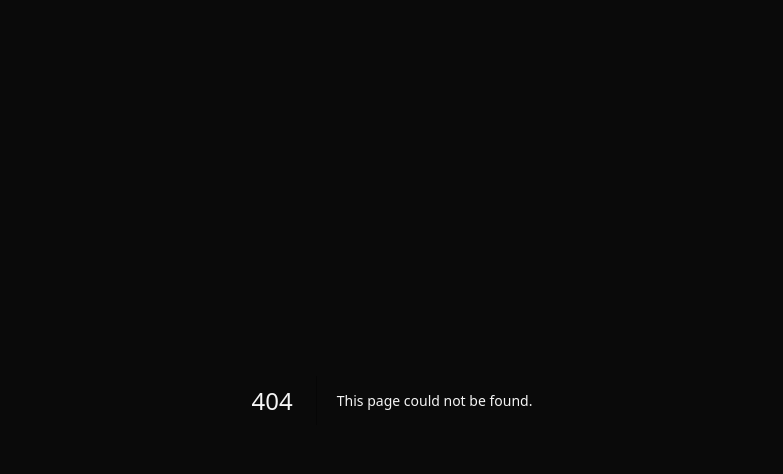
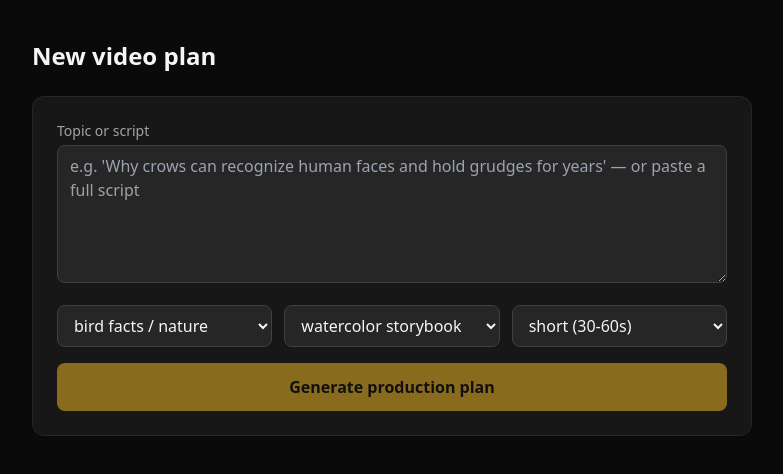
Before and after one commit to hergame-tech/sceneforge, a Next.js app: page /generate in a window 1280 px wide. Before the commit this address had no page. Shown: the top 474 px of the page, without its empty margins (248-1031 px from the left). Built offline with nearby package versions, Linux system fonts and the light colour scheme.

Commit message:
Create page.tsx

```diff
--- /dev/null
+++ b/app/generate/page.tsx
@@ -0,0 +1,165 @@
+"use client";
+import { useState } from "react";
+
+const NICHES = [
+  "bird facts / nature",
+  "ASMR / satisfying",
+  "history / mystery",
+  "finance / motivation",
+  "kids / storybook",
+  "true crime / dark storytelling",
+  "general faceless narration",
+];
+const STYLES = [
+  "watercolor storybook",
+  "cinematic realistic",
+  "3D render (Pixar-style)",
+  "flat 2D animation",
+  "live-action stock-style",
+  "ASMR macro/close-up",
+];
+const LENGTHS = ["short (30-60s)", "medium (2-4min)", "long (6-10min)"];
+
+export default function GeneratePage() {
+  const [topicOrScript, setTopic] = useState("");
+  const [niche, setNiche] = useState(NICHES[0]);
+  const [style, setStyle] = useState(STYLES[0]);
+  const [length, setLength] = useState(LENGTHS[0]);
+  const [loading, setLoading] = useState(false);
+  const [error, setError] = useState("");
+  const [plan, setPlan] = useState<any>(null);
+  const [copiedId, setCopiedId] = useState<string | null>(null);
+
+  async function handleGenerate() {
+    setError("");
+    setPlan(null);
+    setLoading(true);
+    try {
+      const res = await fetch("/api/generate", {
+        method: "POST",
+        headers: { "Content-Type": "application/json" },
+        body: JSON.stringify({ topicOrScript, niche, style, length }),
+      });
+      const data = await res.json();
+      if (!res.ok) {
+        setError(data.error || "Generation failed.");
+        return;
+      }
+      setPlan(data.plan);
+    } catch (e) {
+      setError("Network error. Please try again.");
+    } finally {
+      setLoading(false);
+    }
+  }
+
+  function copy(text: string, id: string) {
+    navigator.clipboard.writeText(text);
+    setCopiedId(id);
+    setTimeout(() => setCopiedId(null), 1500);
+  }
+
+  return (
+    <main className="min-h-screen max-w-3xl mx-auto px-6 py-10">
+      <h1 className="text-2xl font-bold mb-6">New video plan</h1>
+
+      <div className="bg-neutral-900 border border-neutral-800 rounded-xl p-6 space-y-4 mb-8">
+        <div>
+          <label className="text-sm text-neutral-400 block mb-1">Topic or script</label>
+          <textarea
+            value={topicOrScript}
+            onChange={(e) => setTopic(e.target.value)}
+            rows={5}
+            maxLength={6000}
+            placeholder="e.g. 'Why crows can recognize human faces and hold grudges for years' — or paste a full script"
+            className="w-full px-3 py-2 rounded-lg bg-neutral-800 border border-neutral-700 focus:outline-none focus:border-amber-400"
+          />
+        </div>
+        <div className="grid grid-cols-1 sm:grid-cols-3 gap-3">
+          <select value={niche} onChange={(e) => setNiche(e.target.value)} className="px-3 py-2 rounded-lg bg-neutral-800 border border-neutral-700">
+            {NICHES.map((n) => <option key={n}>{n}</option>)}
+          </select>
+          <select value={style} onChange={(e) => setStyle(e.target.value)} className="px-3 py-2 rounded-lg bg-neutral-800 border border-neutral-700">
+            {STYLES.map((s) => <option key={s}>{s}</option>)}
+          </select>
+          <select value={length} onChange={(e) => setLength(e.target.value)} className="px-3 py-2 rounded-lg bg-neutral-800 border border-neutral-700">
+            {LENGTHS.map((l) => <option key={l}>{l}</option>)}
+          </select>
+        </div>
+        {error && <p className="text-red-400 text-sm">{error}</p>}
+        <button
+          onClick={handleGenerate}
+          disabled={loading || topicOrScript.trim().length < 5}
+          className="w-full bg-amber-400 text-neutral-950 font-semibold py-3 rounded-lg hover:bg-amber-300 disabled:opacity-50"
+        >
+          {loading ? "Generating plan..." : "Generate production plan"}
+        </button>
+      </div>
+
+      {plan && (
+        <div className="space-y-6">
+          <section>
+            <h2 className="font-semibold mb-2">Title suggestions</h2>
+            {plan.title_suggestions?.map((t: string, i: number) => (
+              <div key={i} className="flex justify-between items-center bg-neutral-900 border border-neutral-800 rounded-lg px-4 py-2 mb-2">
+                <span className="text-sm">{t}</span>
+                <button onClick={() => copy(t, `title-${i}`)} className="text-xs text-amber-400">
+                  {copiedId === `title-${i}` ? "Copied" : "Copy"}
+                </button>
+              </div>
+            ))}
+          </section>
+
+          <section>
+            <h2 className="font-semibold mb-2">Hook options</h2>
+            {plan.hook_options?.map((h: string, i: number) => (
+              <div key={i} className="flex justify-between items-center bg-neutral-900 border border-neutral-800 rounded-lg px-4 py-2 mb-2">
+                <span className="text-sm">{h}</span>
+                <button onClick={() => copy(h, `hook-${i}`)} className="text-xs text-amber-400">
+                  {copiedId === `hook-${i}` ? "Copied" : "Copy"}
+                </button>
+              </div>
+            ))}
+          </section>
+
+          <section>
+            <h2 className="font-semibold mb-3">Scenes</h2>
+            <div className="space-y-4">
+              {plan.scenes?.map((s: any) => (
+                <div key={s.scene_number} className="bg-neutral-900 border border-neutral-800 rounded-xl p-4">
+                  <div className="flex justify-between text-sm text-neutral-500 mb-2">
+                    <span>Scene {s.scene_number}</span>
+                    <span>{s.duration_seconds}s</span>
+                  </div>
+                  <p className="text-sm mb-2"><span className="text-neutral-500">Voiceover:</span> {s.voiceover_segment}</p>
+                  <p className="text-sm mb-2"><span className="text-neutral-500">On-screen text:</span> {s.on_screen_text}</p>
+                  <p className="text-sm mb-2"><span className="text-neutral-500">Shot:</span> {s.shot_description}</p>
+                  <p className="text-sm mb-2"><span className="text-neutral-500">Camera:</span> {s.camera_notes}</p>
+                  <div className="bg-neutral-800 rounded-lg p-3 mt-2">
+                    <div className="flex justify-between items-center mb-1">
+                      <span className="text-xs text-amber-400 font-medium">AI video prompt</span>
+                      <button
+                        onClick={() => copy(s.ai_video_prompt, `scene-${s.scene_number}`)}
+                        className="text-xs text-amber-400"
+                      >
+                        {copiedId === `scene-${s.scene_number}` ? "Copied" : "Copy"}
+                      </button>
+                    </div>
+                    <p className="text-sm text-neutral-300">{s.ai_video_prompt}</p>
+                  </div>
+                </div>
+              ))}
+            </div>
+          </section>
+
+          {plan.production_notes && (
+            <section className="bg-neutral-900 border border-amber-400/30 rounded-xl p-4">
+              <h2 className="font-semibold mb-1 text-amber-400">Production notes</h2>
+              <p className="text-sm text-neutral-300">{plan.production_notes}</p>
+            </section>
+          )}
+        </div>
+      )}
+    </main>
+  );
+}
```
